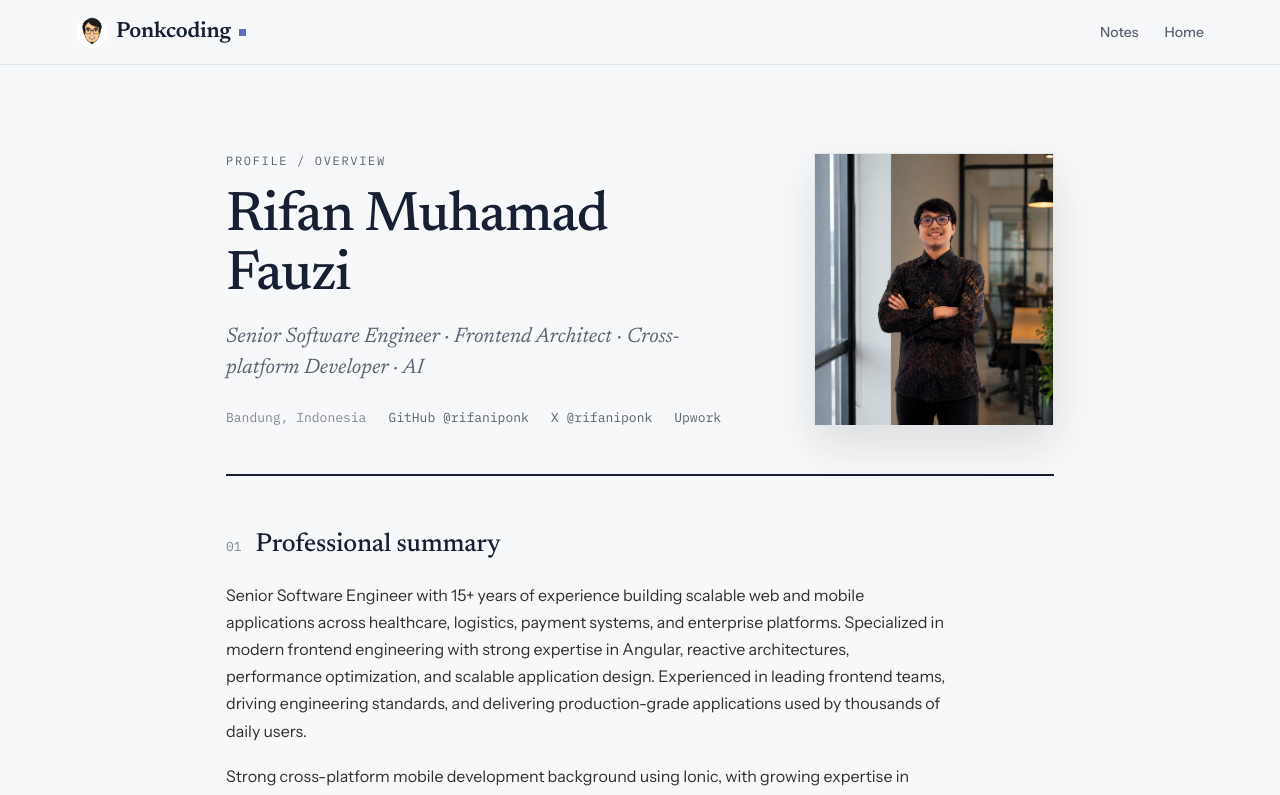
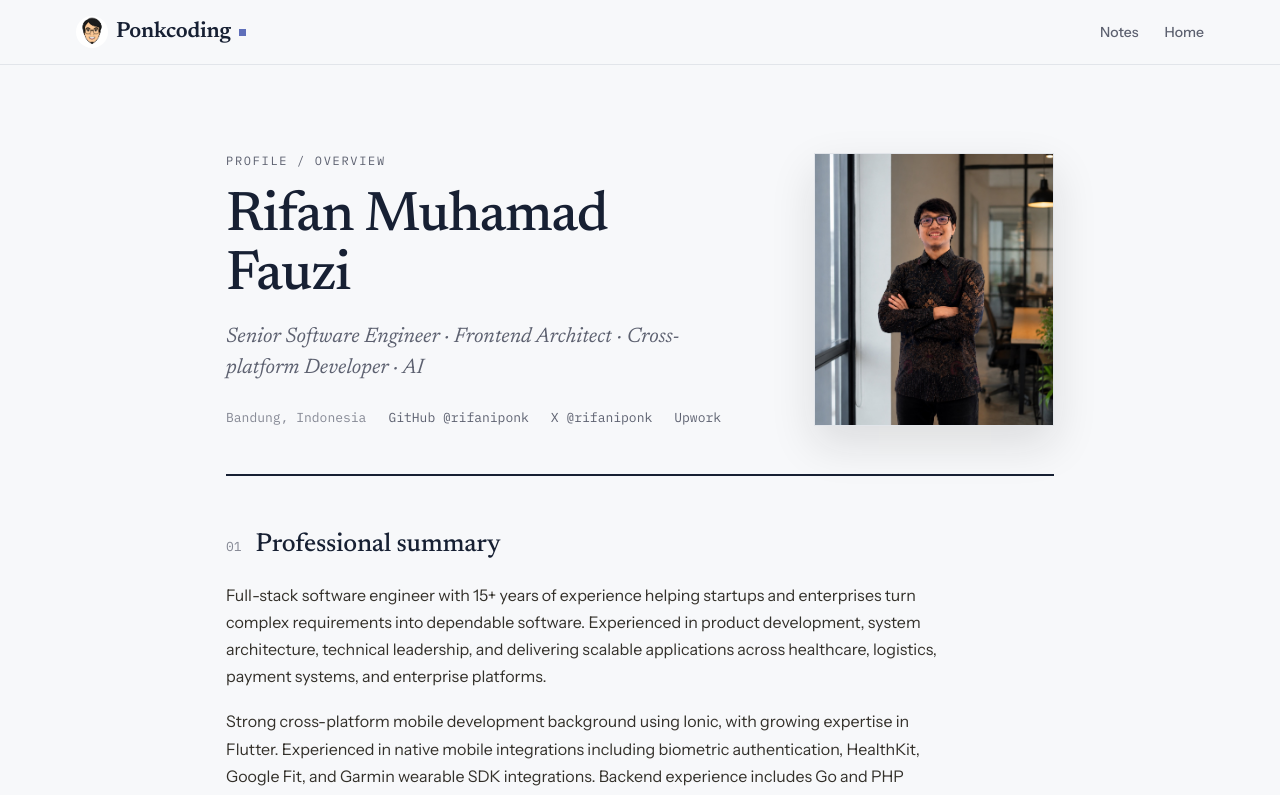
Before and after one commit to rifaniponk/ponkcoding, a React (Vite) app: page /profile in a window 1280 px wide. Shown: the top 795 px of the page. Built offline with nearby package versions, Linux system fonts and the light colour scheme.

Commit message:
Refine engineer profile messaging

```diff
--- a/src/pages/Home/Home.tsx
+++ b/src/pages/Home/Home.tsx
@@ -156,22 +156,21 @@ export function Home({ accent = '#5F6FBA', showHeroIndex = true }: HomeProps) {
             </div>
             <div className="hero__main">
               <div className="hero__copy">
-                <p className="hero__kicker">Rifan Muhamad Fauzi</p>
+                <p className="hero__kicker">Rifan M Fauzi</p>
                 <h1 className="hero__title">
-                  I build scalable web <span>&amp;</span> mobile products.
+                  I design and build scalable products <span>&amp;</span> reliable systems.
                 </h1>
                 <p className="hero__dek">
-                  Senior software engineer with 15+ years of experience shipping high-quality
-                  product, delivering high performance system, leading teams, and shipping reliable
-                  systems across healthcare, fintech, and logistics, while also designing AI
-                  development workflows that make engineering and everyday operations more
-                  effective.
+                  Full-stack software engineer with 15+ years of experience helping startups and
+                  enterprises turn complex requirements into dependable software. I work across
+                  product development, system architecture, technical leadership, and AI-assisted
+                  engineering, with experience in healthcare, fintech, and logistics.
                 </p>
                 <div className="hero__expertise" aria-label="Core expertise">
                   {[
                     'Cross-platform development',
                     'Technical leadership',
-                    'High performance system',
+                    'High-performance systems',
                     'AI-assisted engineering',
                   ].map((item) => (
                     <span key={item}>{item}</span>
--- a/src/pages/Profile/Profile.data.ts
+++ b/src/pages/Profile/Profile.data.ts
@@ -10,7 +10,7 @@ export const PROFILE = {
 }
 
 export const SUMMARY: string[] = [
-  'Senior Software Engineer with 15+ years of experience building scalable web and mobile applications across healthcare, logistics, payment systems, and enterprise platforms. Specialized in modern frontend engineering with strong expertise in Angular, reactive architectures, performance optimization, and scalable application design. Experienced in leading frontend teams, driving engineering standards, and delivering production-grade applications used by thousands of daily users.',
+  'Full-stack software engineer with 15+ years of experience helping startups and enterprises turn complex requirements into dependable software. Experienced in product development, system architecture, technical leadership, and delivering scalable applications across healthcare, logistics, payment systems, and enterprise platforms.',
   'Strong cross-platform mobile development background using Ionic, with growing expertise in Flutter. Experienced in native mobile integrations including biometric authentication, HealthKit, Google Fit, and Garmin wearable SDK integrations. Backend experience includes Go and PHP microservices, REST APIs, message queues, PostgreSQL, and cloud infrastructure (AWS, Azure), allowing full understanding of end-to-end system architecture. Actively leveraging AI-assisted development workflows for engineering productivity, code quality, debugging, refactoring, and rapid prototyping.',
 ]
 
```
